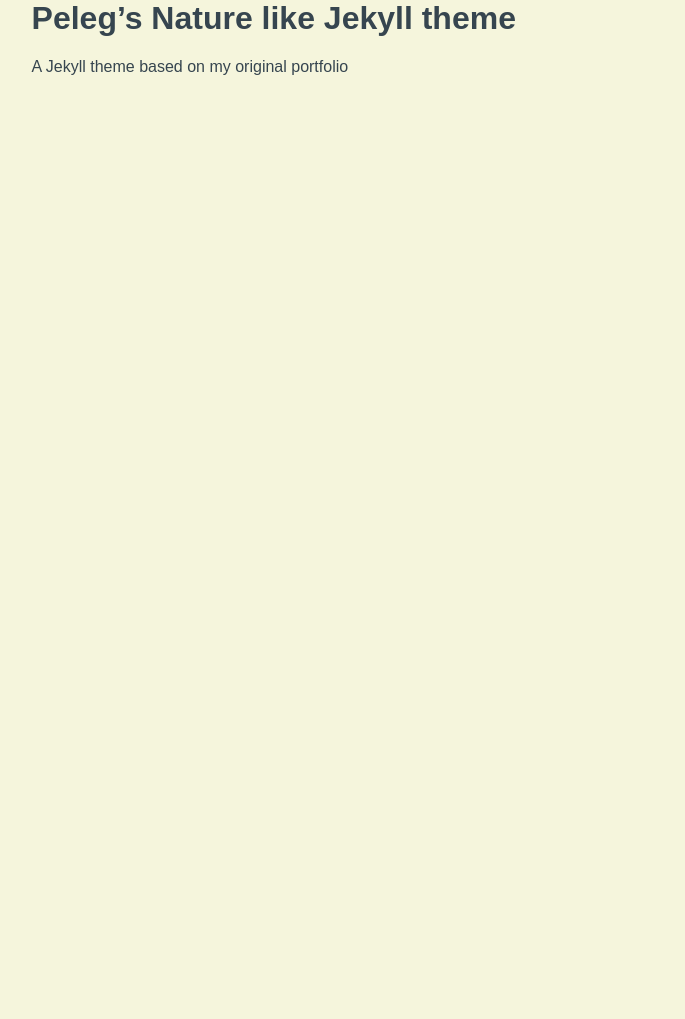
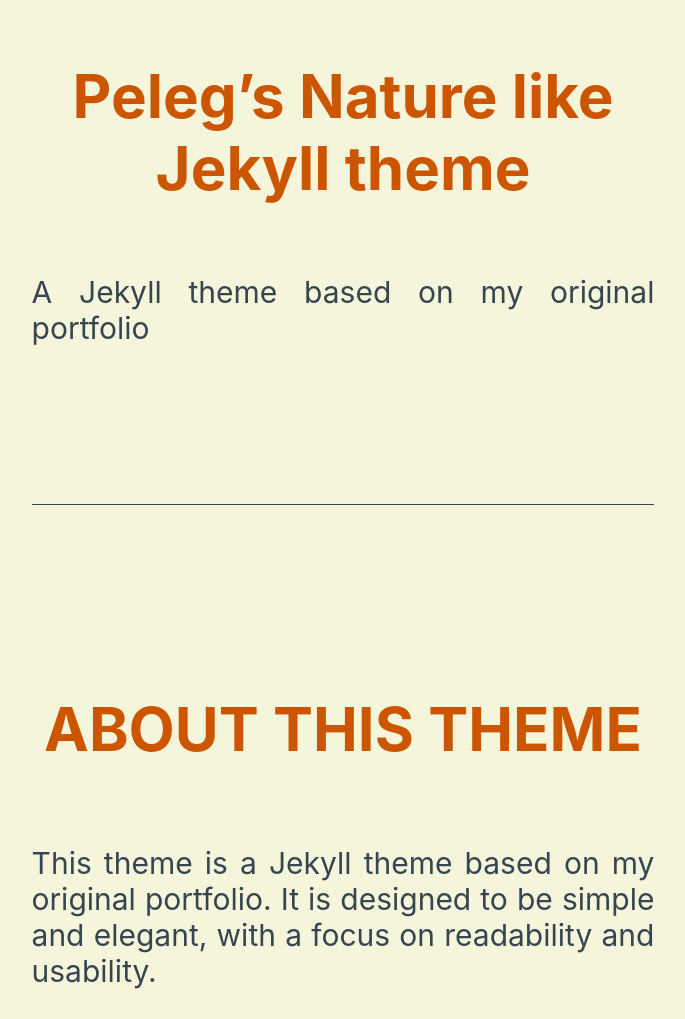
Before and after one commit to pkd2210/Peleg-s-Nature-like-Jekyll-Theme, a Jekyll site: the page built from index.md, in a window 1280 px wide. Shown: the whole page, without its empty margins (297-982 px from the left). Built offline with Jekyll 4.4.1, drawn with Linux system fonts in a browser that asks for light colours; before the commit the page ends 900 px from its top, so only the background shows below that.

Commit message:
Update the main page of the theme

```diff
--- a/_sass/base.scss
+++ b/_sass/base.scss
@@ -5,3 +5,35 @@ body {
   max-width: 70ch;
   color: #36454F;
 }
+
+h2, h3, h4, h5, h6 {
+  text-align: center;
+  color: #CC5500;
+  margin-top: 1em;
+  font-size: 60px;
+  font-family: "Inter", sans-serif;
+  text-transform: uppercase;
+  font-weight: bold;
+}
+
+h1 {
+  text-align: center;
+  color: #CC5500;
+  margin-top: 1em;
+  font-size: 60px;
+  font-family: "Inter", sans-serif;
+}
+
+p, span, a, div {
+  display: inline-block;
+  color: #36454F;
+  text-align: justify;
+  font-size: 30px;
+  font-family: "Inter", sans-serif;
+}
+hr {
+  border: 0;
+  height: 1px;
+  background-color: #36454F;
+  margin: 2em auto;
+}
--- a/index.md
+++ b/index.md
@@ -4,4 +4,23 @@ layout: default
 ---
 
 # Peleg's Nature like Jekyll theme
+
 A Jekyll theme based on my original portfolio
+
+&nbsp;
+
+&nbsp;
+
+&nbsp;
+
+---
+
+&nbsp;
+
+&nbsp;
+
+&nbsp;
+
+## about this theme
+
+This theme is a Jekyll theme based on my original portfolio. It is designed to be simple and elegant, with a focus on readability and usability.
```
